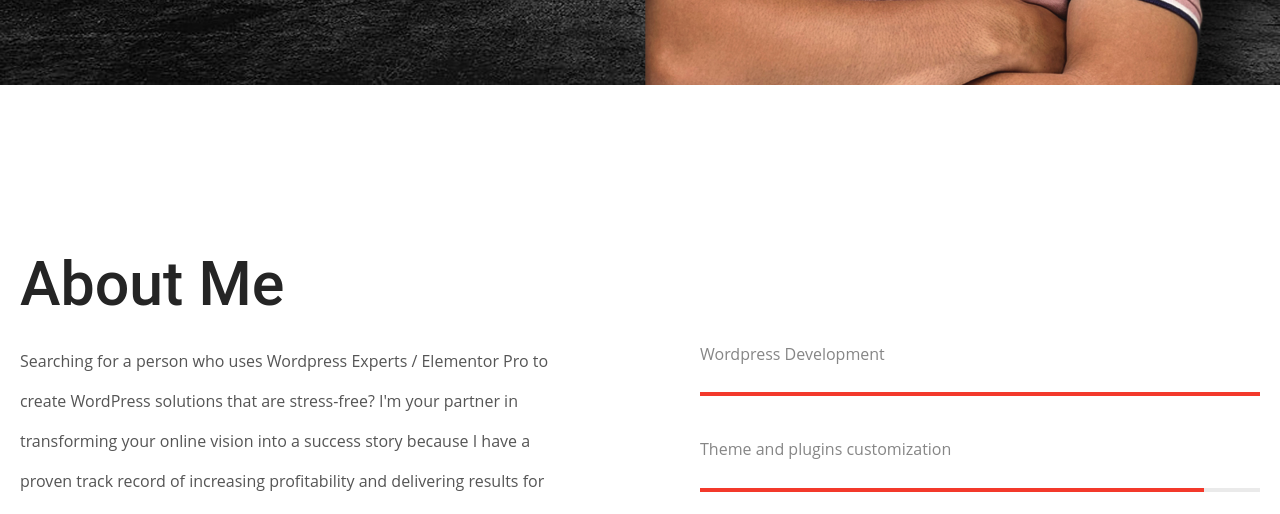
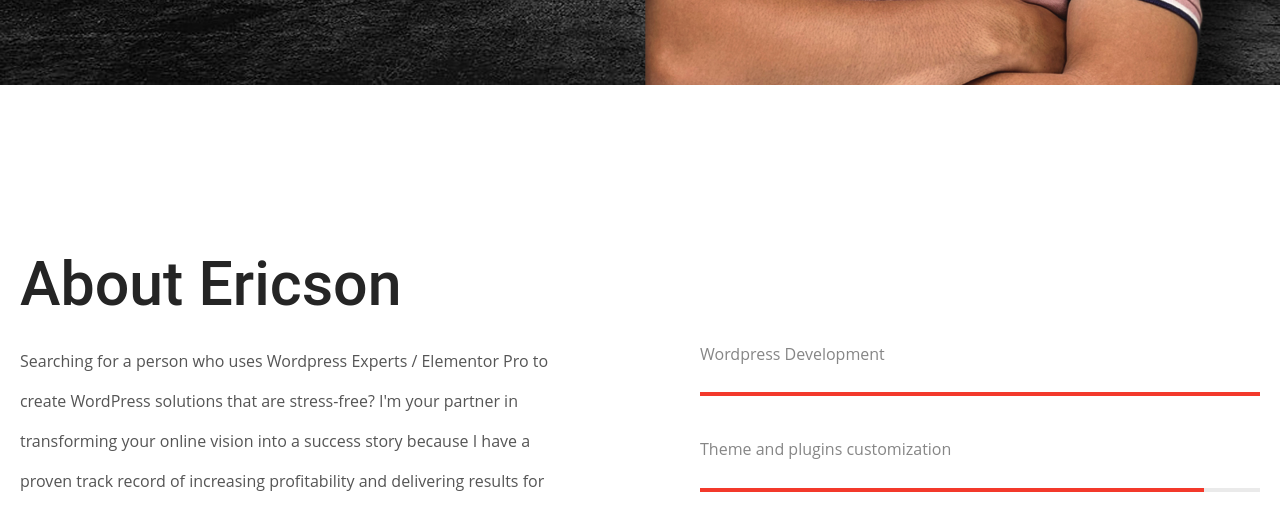
Before and after one commit to kenzho07/ericsonservices, a plain HTML site: page index.html in a window 1280 px wide. Shown: the part 558-1072 px from the top of the page. Drawn offline with nearby package versions, Linux system fonts and the light colour scheme; no server answers; files whose address does not match are found by name.

Commit message:
This is my first commit in my repository

```diff
--- a/index.html
+++ b/index.html
@@ -93,7 +93,7 @@
 		<div class="row">
 			<div class="inner-content">
 				<div class="section-header">
-					<h2 class="section-title">About Me</h2>
+					<h2 class="section-title">About Ericson</h2>
 				</div>
 				<div class="person-information">
 					<div class="description">
```
Also changed, not shown: 1 other file.
